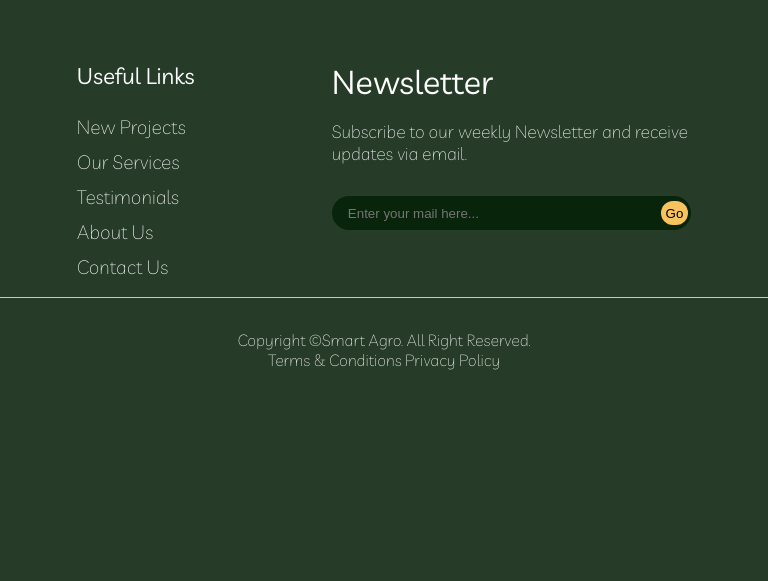
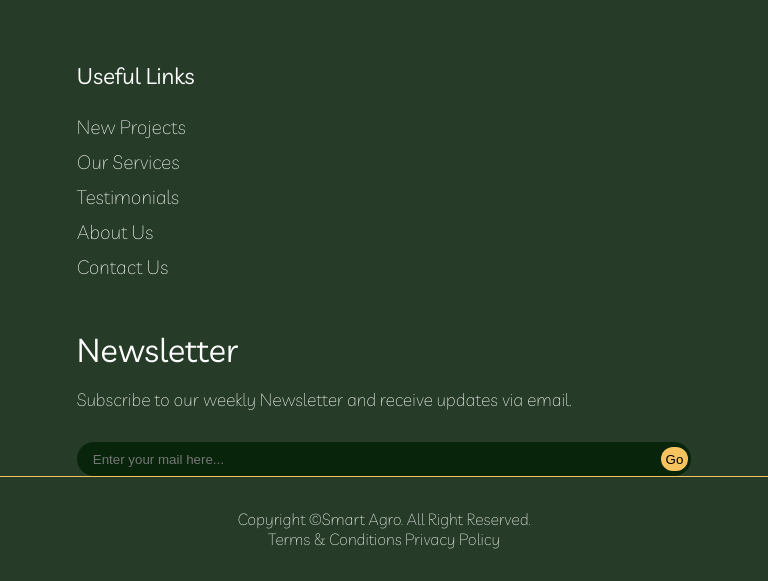
Before and after one commit to Gwolo-Julius/agriculture-01, a plain HTML site: page index.html in a window 768 px wide. Shown: the part 7086-7667 px from the top of the page. Before the commit the page ends 7488 px from the top, so only its background shows below. Drawn offline with nearby package versions, Linux system fonts and the light colour scheme.

Commit message:
Adjusted footer

```diff
--- a/style.css
+++ b/style.css
@@ -1242,4 +1242,8 @@ textarea {
   .container__modified {
     flex-direction: column;
   }
+
+  .footer__right {
+    flex-direction: column;
+  }
 }
```
